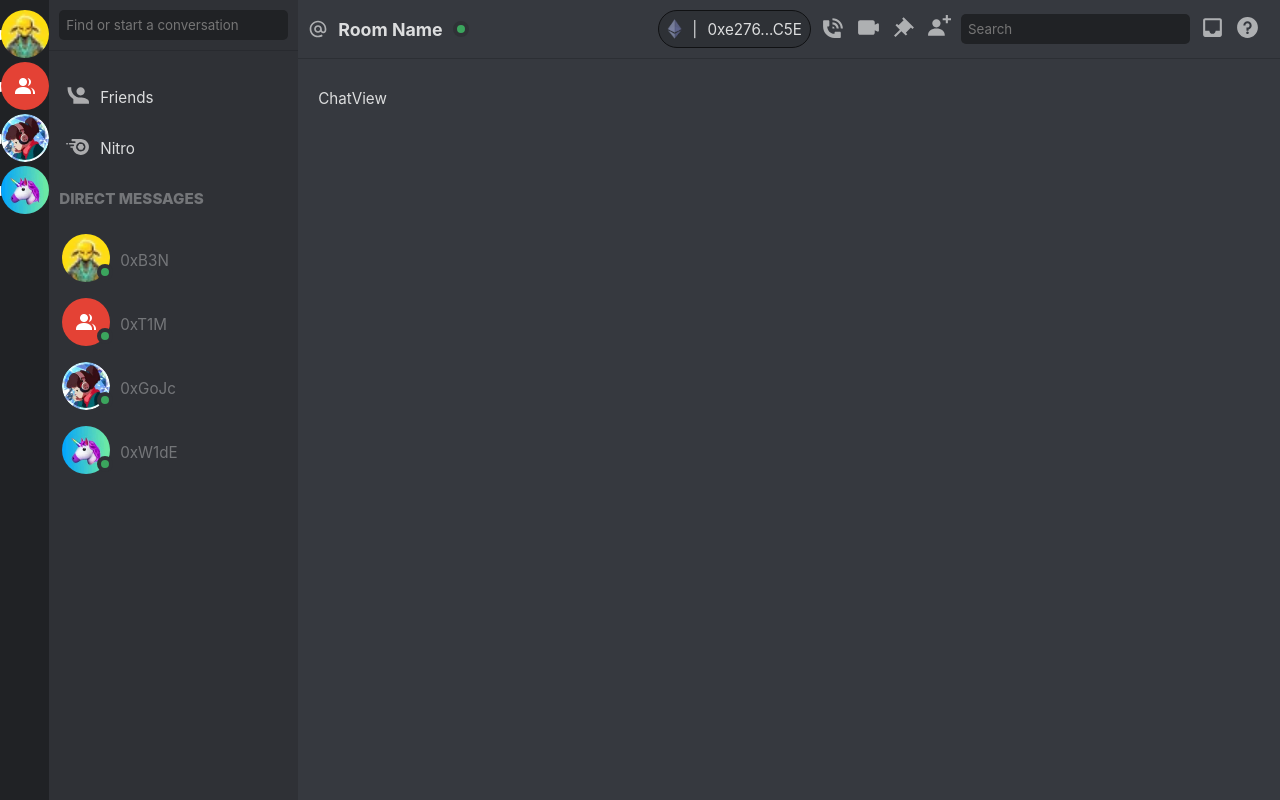
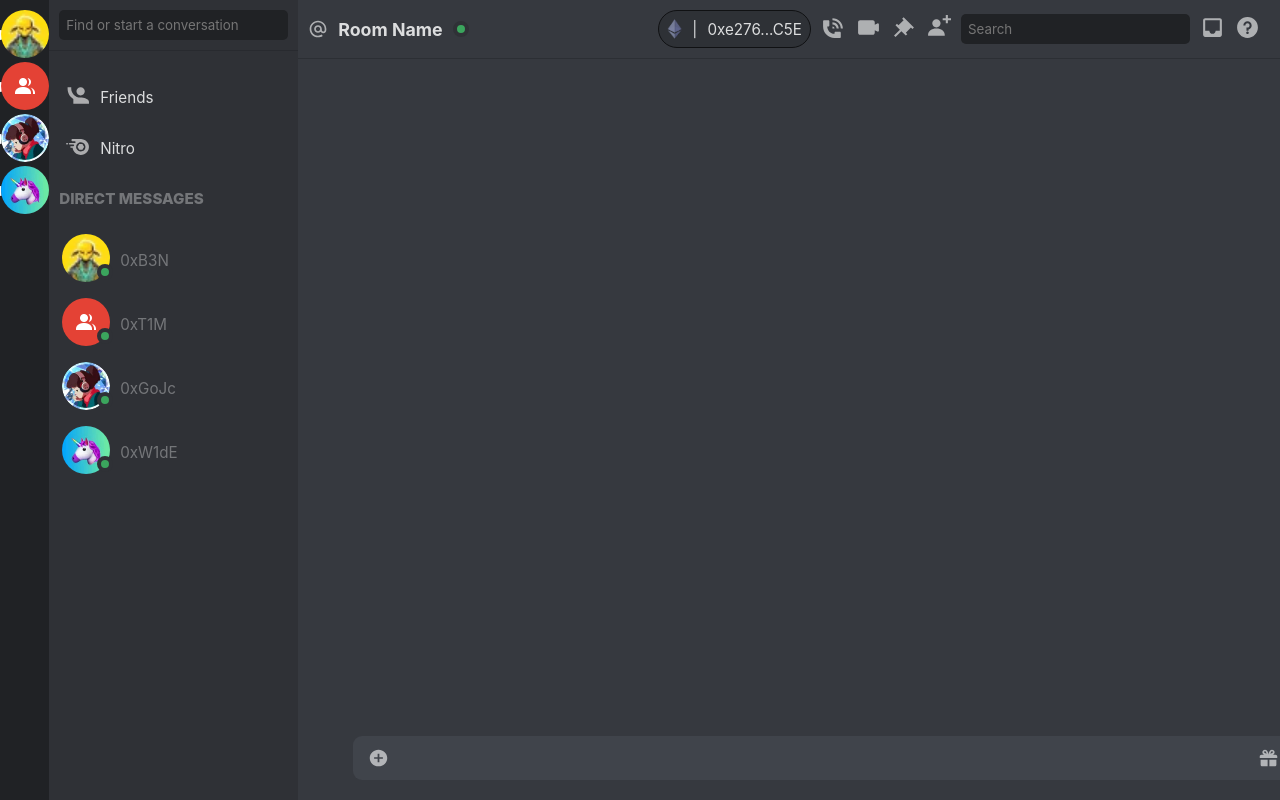
Before and after one commit to gepthecoder/discord-blockchain, a Next.js app in the folder client/: page / in a window 1280 px wide. Built offline with nearby package versions, Linux system fonts and the light colour scheme.

Commit message:
$0024: [Home] [MessageForm] [ChatView]: message input field with icons with css

```diff
--- a/client/components/ChatView.js
+++ b/client/components/ChatView.js
@@ -1,12 +1,13 @@
 import styles from '../styles/chatView.module.css'
 import ChatHeader from './ChatHeader'
+import MessageForm from './MessageForm'
 
 const ChatView = () => {
     return (
         <div className={styles.chatView}>
             <ChatHeader />
             <div className={styles.messagesContainer}>
-                ChatView
+                <MessageForm />
             </div>
         </div>
     )
--- /dev/null
+++ b/client/components/MessageForm.js
@@ -0,0 +1,48 @@
+import { useContext } from 'react'
+
+import styles from '../styles/messageForm.module.css'
+import plusFilled from '../assets/icons/plus-filled.svg'
+import sticker from '../assets/icons/sticker.svg'
+import smiley from '../assets/icons/smiley.svg'
+import gift from '../assets/icons/gift.svg'
+import gif from '../assets/icons/gif.svg'
+import Image from 'next/image'
+
+const MessageForm = () => {
+
+  return (
+    <form
+        className={styles.chatInputContainer}
+    >
+      <div className={styles.chatInputWrapper}>
+        <div className={styles.svgContainer}>
+          <Image
+            height={25}
+            width={25}
+            src={plusFilled}
+            className={styles.svg}
+          />
+        </div>
+        <input
+          type='text'
+          className={styles.chatInput}
+        />
+
+        <div className={styles.svgContainer}>
+          <Image height={25} width={25} src={gift} className={styles.svg} />
+        </div>
+        <div className={styles.svgContainer}>
+          <Image height={25} width={25} src={gif} className={styles.svg} />
+        </div>
+        <div className={styles.svgContainer}>
+          <Image height={25} width={25} src={sticker} className={styles.svg} />
+        </div>
+        <div className={styles.svgContainer}>
+          <Image height={25} width={25} src={smiley} className={styles.svg} />
+        </div>
+      </div>
+    </form>
+  )
+}
+
+export default MessageForm
--- /dev/null
+++ b/client/styles/messageForm.module.css
@@ -0,0 +1,44 @@
+
+.chatInputContainer {
+    position: fixed;
+    bottom: 0px;
+    width: 100%;
+    padding: 20px 0;
+}
+
+.chatInputWrapper {
+    width: 83%;
+    margin-left: 35px;
+    height: 44px;
+    background: #40444b;
+    padding: 0 15px;
+    border-radius: 9px;
+    display: flex;
+    align-items: center;
+    justify-content: center;
+}
+
+.chatInput {
+    width: 100%;
+    background: transparent;
+    border: none;
+    padding: 10px;
+    color: #fff;
+    outline: none;
+    margin-top: 3px;
+    resize: none;
+    height: 90%;
+}
+
+.svgContainer {
+    margin-right: 15px;
+    display: flex;
+    align-items: center;
+}
+
+.svg {
+    width: 25px;
+    filter: invert(1);
+    opacity: 0.6;
+    cursor: pointer;
+}
```
